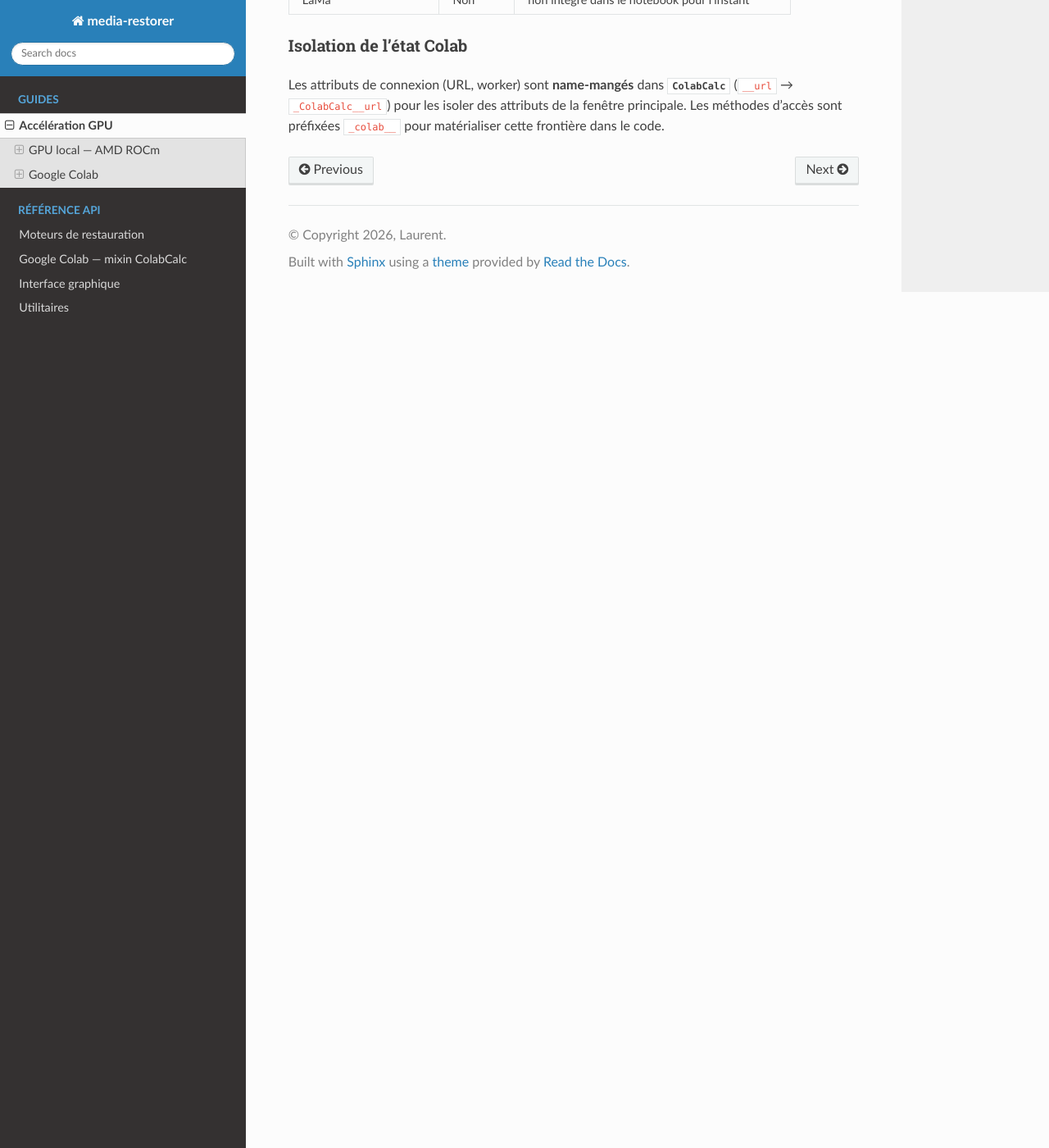
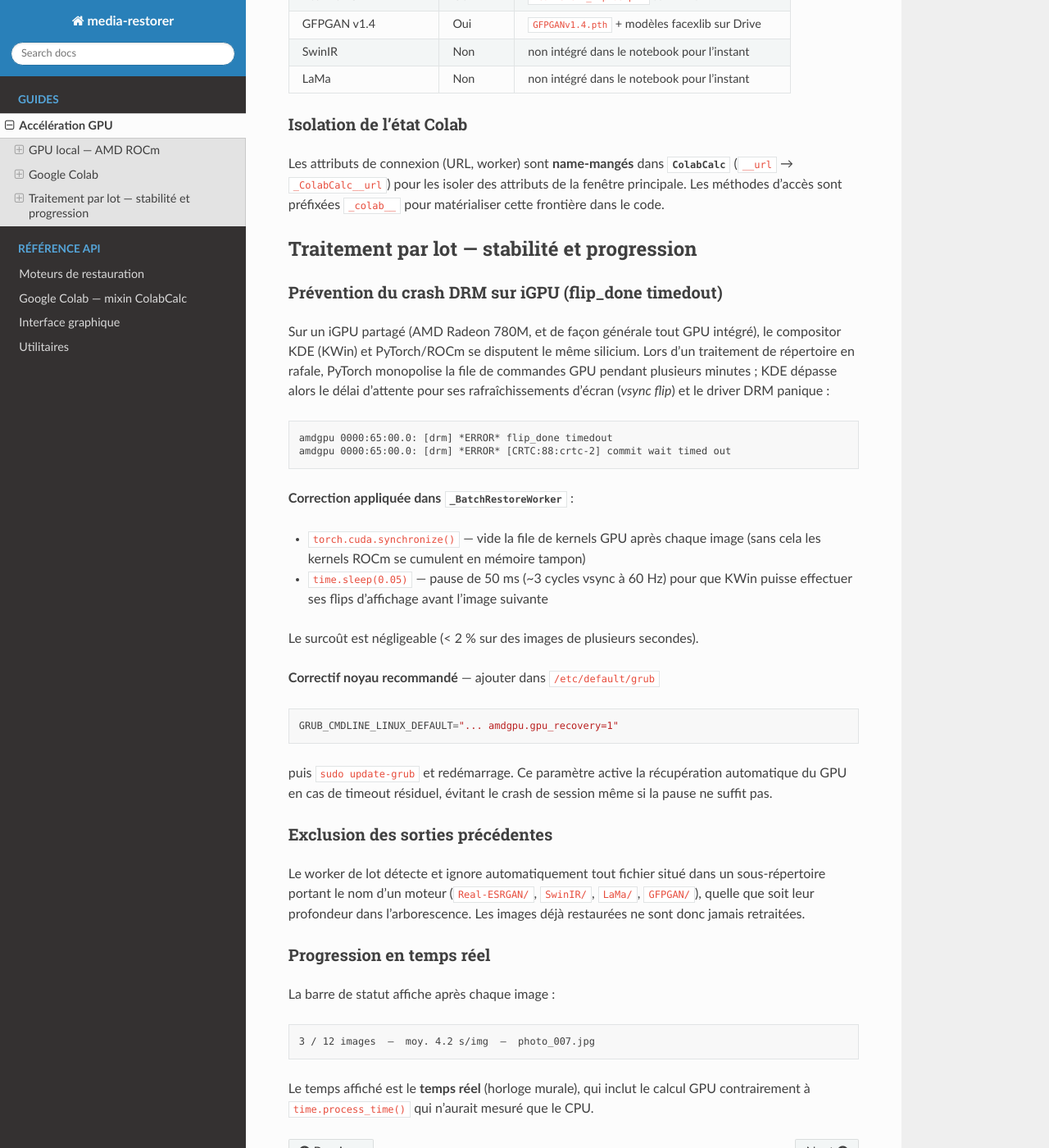
Before and after one commit to lolo26130/media_restorer, a Sphinx documentation site: the page built from docs/source/acceleration.rst, in a window 1280 px wide and 1400 px high, scrolled down 3237 px. Shown: the whole window at 82% size. Built offline with Sphinx 7.4.7 and the Read the Docs theme 3.1.0, drawn with Linux system fonts in a browser that asks for light colours; some of the changed text lies outside the part shown.

```diff
--- a/docs/source/acceleration.rst
+++ b/docs/source/acceleration.rst
@@ -180,3 +180,59 @@ Les attributs de connexion (URL, worker) sont **name-mangés** dans
 ``_ColabCalc__url``) pour les isoler des attributs de la fenêtre principale.
 Les méthodes d'accès sont préfixées ``_colab__`` pour matérialiser cette
 frontière dans le code.
+
+
+Traitement par lot — stabilité et progression
+---------------------------------------------
+
+Prévention du crash DRM sur iGPU (flip_done timedout)
+~~~~~~~~~~~~~~~~~~~~~~~~~~~~~~~~~~~~~~~~~~~~~~~~~~~~~~
+
+Sur un iGPU partagé (AMD Radeon 780M, et de façon générale tout GPU
+intégré), le compositor KDE (KWin) et PyTorch/ROCm se disputent le même
+silicium.  Lors d'un traitement de répertoire en rafale, PyTorch monopolise
+la file de commandes GPU pendant plusieurs minutes ; KDE dépasse alors le
+délai d'attente pour ses rafraîchissements d'écran (*vsync flip*) et le
+driver DRM panique :
+
+.. code-block:: none
+
+    amdgpu 0000:65:00.0: [drm] *ERROR* flip_done timedout
+    amdgpu 0000:65:00.0: [drm] *ERROR* [CRTC:88:crtc-2] commit wait timed out
+
+**Correction appliquée dans** :class:`~media_restorer.gui._BatchRestoreWorker` :
+
+- ``torch.cuda.synchronize()`` — vide la file de kernels GPU après chaque
+  image (sans cela les kernels ROCm se cumulent en mémoire tampon)
+- ``time.sleep(0.05)`` — pause de 50 ms (~3 cycles vsync à 60 Hz) pour que
+  KWin puisse effectuer ses flips d'affichage avant l'image suivante
+
+Le surcoût est négligeable (< 2 % sur des images de plusieurs secondes).
+
+**Correctif noyau recommandé** — ajouter dans ``/etc/default/grub`` ::
+
+    GRUB_CMDLINE_LINUX_DEFAULT="... amdgpu.gpu_recovery=1"
+
+puis ``sudo update-grub`` et redémarrage.  Ce paramètre active la
+récupération automatique du GPU en cas de timeout résiduel, évitant le crash
+de session même si la pause ne suffit pas.
+
+Exclusion des sorties précédentes
+~~~~~~~~~~~~~~~~~~~~~~~~~~~~~~~~~~
+
+Le worker de lot détecte et ignore automatiquement tout fichier situé dans
+un sous-répertoire portant le nom d'un moteur (``Real-ESRGAN/``,
+``SwinIR/``, ``LaMa/``, ``GFPGAN/``), quelle que soit leur profondeur dans
+l'arborescence.  Les images déjà restaurées ne sont donc jamais retraitées.
+
+Progression en temps réel
+~~~~~~~~~~~~~~~~~~~~~~~~~~
+
+La barre de statut affiche après chaque image :
+
+.. code-block:: none
+
+    3 / 12 images  —  moy. 4.2 s/img  —  photo_007.jpg
+
+Le temps affiché est le **temps réel** (horloge murale), qui inclut le calcul
+GPU contrairement à ``time.process_time()`` qui n'aurait mesuré que le CPU.
```
Also changed, not shown: README.md (+110 -128 lines), 3 other files.
